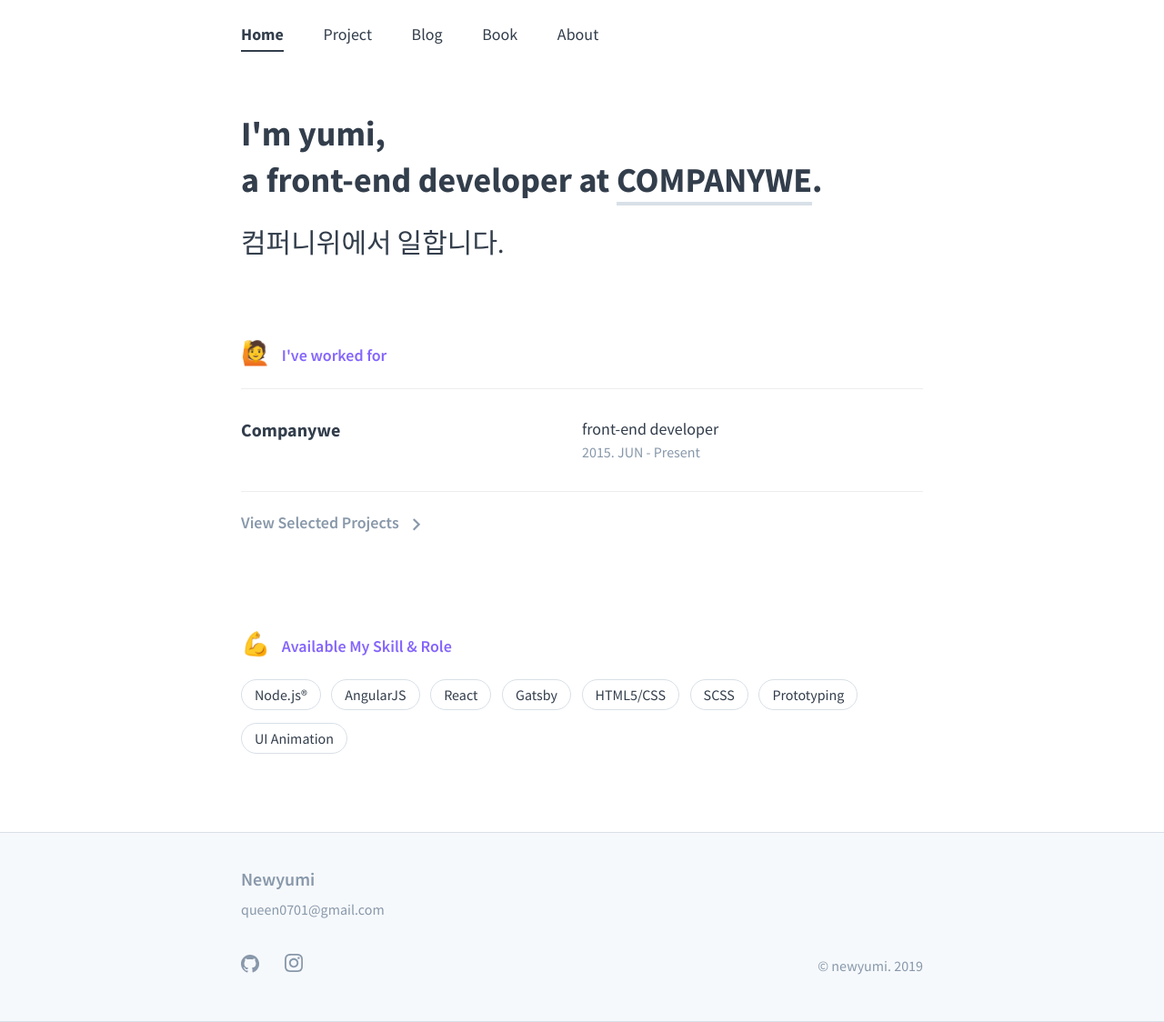
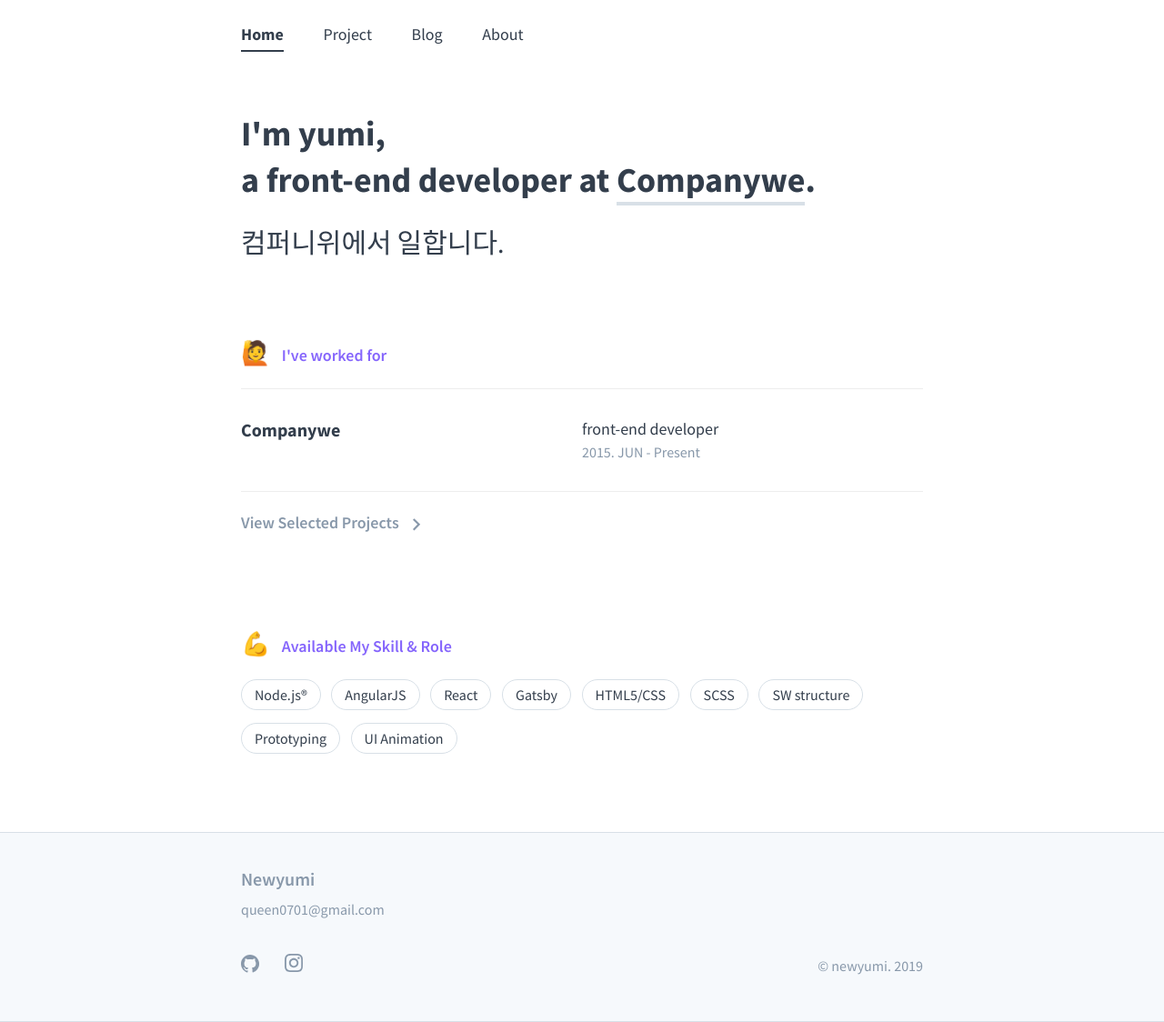
Before and after one commit to newyumi/newyumi.github.io, a Jekyll site: the page built from index.md, in a window 1280 px wide. Shown: the whole page at 91% size. Built offline with Jekyll 4.4.1, drawn with Linux system fonts in a browser that asks for light colours.

Commit message:
FIXED details

```diff
--- a/_data/skill-roles.yml
+++ b/_data/skill-roles.yml
@@ -4,5 +4,6 @@
 - name: Gatsby
 - name: HTML5/CSS
 - name: SCSS
+- name: SW structure
 - name: Prototyping
 - name: UI Animation
--- a/_layouts/default.html
+++ b/_layouts/default.html
@@ -17,9 +17,9 @@
                 <li class="transition">
                     <a href="{{ '/blog' | prepend: site.baseurl }}" {% if current[1] == "blog" %} class="active"{% endif %} >Blog</a>
                 </li>
-                <li class="transition">
+                <!--<li class="transition">
                     <a href="{{ '/book' | prepend: site.baseurl }}" {% if current[1] == "book" %} class="active"{% endif %} >Book</a>
-                </li>
+                </li>-->
                 <li class="transition">
                     <a href="{{ '/about' | prepend: site.baseurl }}" {% if current[1] == "about" %} class="active"{% endif %} >About</a>
                 </li>
--- a/index.md
+++ b/index.md
@@ -13,7 +13,7 @@
     <h1 class="intro">a front-end developer at
         <div class="intro-link">
             <a class="transition" href="https://www.companywe.co.kr/en/" target="_blank">
-                COMPANYWE
+                Companywe
             </a>
             <div class="underline-mask transition"></div>
             <div class="underline"></div>
```
Also changed, not shown: about.md (+1 -1 lines).
